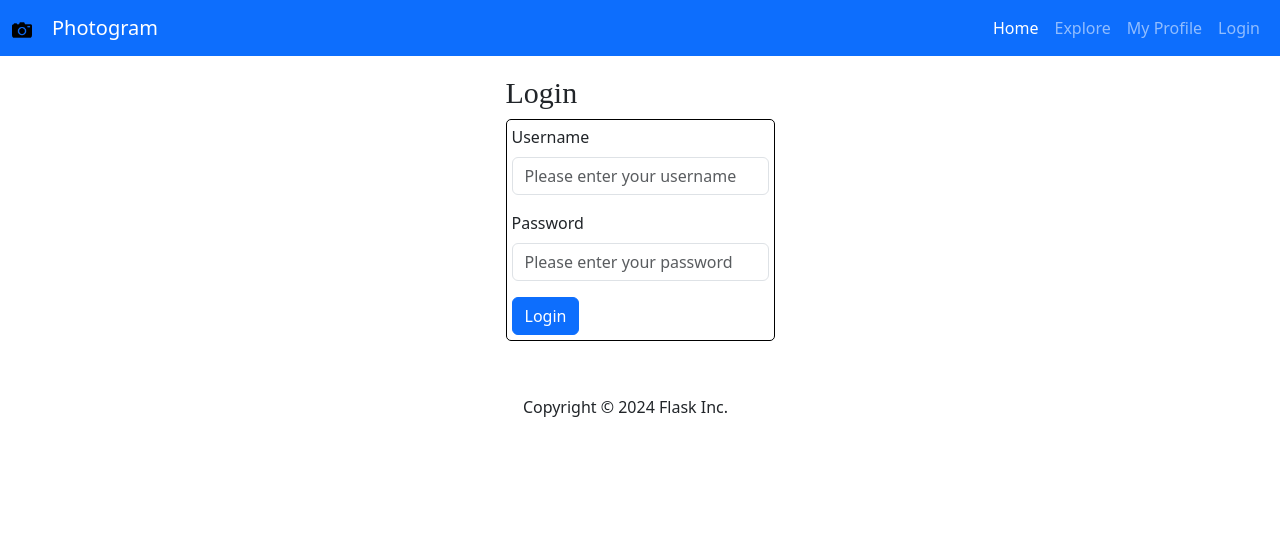
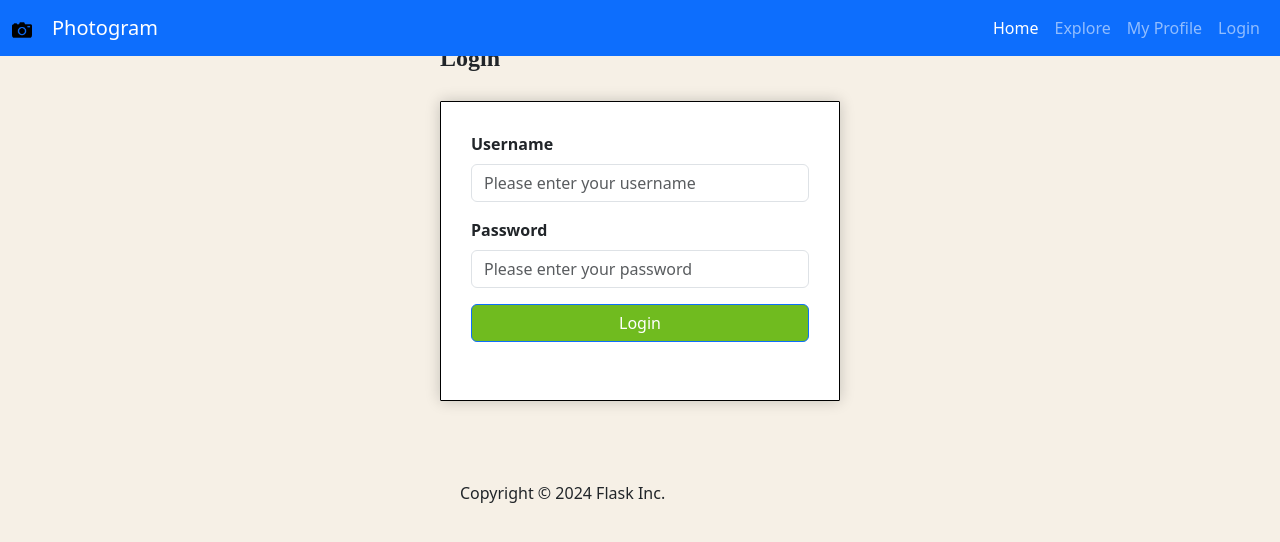
Before and after one commit to Alxlex/INFO3180-final_project, a Vue app: page /login in a window 1280 px wide. Shown: the top 542 px of the page. Built offline with nearby package versions, Linux system fonts and the light colour scheme; no server answers.

Commit message:
Added code for login and register styling

```diff
--- a/src/views/LoginFormView.vue
+++ b/src/views/LoginFormView.vue
@@ -1,7 +1,112 @@
 <template>
-    <LoginForm />
+    <div v-if="msg != null">
+        <div v-if="msg['errors']" class="alert alert-danger" role="alert">
+            <p> {{ msg['errors'] }} </p>
+        </div>
+        <div v-else class="alert alert-success" role="alert">
+            <p>{{ msg['message'] }}</p>
+        </div>
+    </div>
+    <h1>Login</h1>
+    <form @submit.prevent="login" method="post" id="loginForm">
+        <div class="form-group mb-3">
+            <label for="username" class="form-label">Username</label>
+            <input type="text" name="username" class="form-control" placeholder="Please enter your username">
+        </div>
+        <div class="form-group mb-3">
+            <label for="password" class="form-label">Password</label>
+            <input type="text" name="password" class="form-control" placeholder="Please enter your password">
+        </div>
+        <button class="btn btn-primary" type="submit">Login</button>
+    </form>
 </template>
 
+<style>
+    body {
+        background-color: #F6F0E6;
+        display: flex;
+        justify-content: center;
+        align-items: center;
+        height: 100vh;
+        width: 100%;
+    }
+
+
+    h1{
+        align-content: left;
+        font-weight: bold;
+        font-size: 150%;
+        padding-bottom: 20px;
+    }
+
+    #loginForm{
+        background-color: white;
+        border: 0.5px solid black;
+        /* border-bottom:none; */
+        box-shadow: 0 0 15px rgba(0, 0, 0, 0.2);
+        padding: 30px;
+        padding-bottom: 1;
+        border-radius: 1px;
+        width: 400px;
+        height: 300px;
+    }
+
+    .btn-primary {
+        background-color:#70bb1f;
+        width: 100%;
+    }
+
+    .form-label{
+        font-weight: bold;
+    }
+</style>
+
 <script setup>
-    import LoginForm from '../components/LoginForm.vue';
+    import { ref, onMounted } from "vue";
+    import { useRouter } from "vue-router";
+
+    onMounted(() =>{
+        getCsrf();
+    });
+
+    const msg = ref(null)
+    const router = useRouter();
+    const csrf_token = ref("")
+
+    function getCsrf(){
+        fetch('/api/v1/csrf-token')
+        .then((response) => response.json())
+        .then((data) => {
+            console.log(data)
+            csrf_token.value = data.csrf_token;
+        })
+    }
+
+    function login(){
+        let loginForm = document.getElementById('loginForm')
+        let form_data = new FormData(loginForm);
+
+        fetch('/api/v1/auth/login', {
+            method: 'POST',
+            body: form_data,
+            headers: {
+                'X-CSRFToken': csrf_token.value
+            }
+        })
+        .then(function (response) {
+            return response.json();
+        })
+        .then(function (data){
+            console.log(data)
+            msg.value = data;
+
+            if(msg.value['token']){
+                localStorage.setItem('token', msg.value['token'])
+                router.replace({ path: '/explore' })
+            }
+        })
+        .catch(function (error) {
+            console.log(error)
+        });
+    }
 </script>
--- a/src/views/RegisterFormView.vue
+++ b/src/views/RegisterFormView.vue
@@ -1,7 +1,139 @@
 <template>
-    <RegisterForm />
+    <div v-if="msg != null">
+        <div v-if="msg['errors']" class="alert alert-danger" role="alert">
+            <li v-for="err in msg['errors']"> {{ err }} </li>
+        </div>
+        <div v-else class="alert alert-success" role="alert">
+            <p>{{ msg['message'] }}</p>
+        </div>
+    </div>
+    <h1>Register</h1>
+    <div class="container">
+    <form @submit.prevent="registerUser" method="POST" id="registerForm" enctype="multipart/form-data">
+        <div class="form-group mb-3">
+            <label for="firstname" class="form-label">First Name</label>
+            <input id="firstname" name = "firstname" type="text" class="form-control" placeholder="Please enter your First Name">
+        </div>
+        <div class="form-group mb-3">
+            <label for="lastname" class="form-label">Last Name</label>
+            <input id="lastname" name = "lastname" type="text" class="form-control" placeholder="Please enter your Last Name">
+        </div>
+        <div class="form-group mb-3">
+            <label for="email" class="form-label">Email Address</label>
+            <input id="email" name = "email" type="text" class="form-control" placeholder="Please enter your Email Address">
+        </div>
+        <div class="form-group mb-3">
+            <label for="username" class="form-label">Username</label>
+            <input id="username" name = "username" type="text" class="form-control" placeholder="Please enter your Username">
+        </div>
+        <div class="form-group mb-3">
+            <label for="password" class="form-label">Password</label>
+            <input id="password" name = "password" type="text" class="form-control" placeholder="Please enter your Password">
+        </div>
+        <div class="form-group mb-3">
+            <label for="location" class="form-label">Location</label>
+            <input id="location" name = "location" type="text" class="form-control" placeholder="Please enter your Location">
+        </div>
+        <div class="form-group mb-3">
+            <label for="biography" class="form-label">Biography</label>
+            <input id="biography" name = "biography" type="text" class="form-control" placeholder="Please enter your Biography">
+        </div>
+        <div class="form-group mb-3">
+            <label for="profile_photo" class="form-label">Profile Photo</label>
+            <input id="profile_photo" name = "profile_photo" type="file" class="form-control">
+        </div>
+        <button class="btn btn-primary" type="submit">Register</button>
+    </form>
+    </div>
 </template>
 
 <script setup>
-    import RegisterForm from '../components/RegisterForm.vue';
+    import { ref, onMounted } from "vue";
+
+    const csrf_token = ref("");
+    const msg = ref(null);
+
+    onMounted(() =>{
+        getCsrf()
+    });
+
+    function getCsrf(){
+        fetch('/api/v1/csrf-token')
+        .then((response) => response.json())
+        .then((data) => {
+            csrf_token.value = data.csrf_token;
+        })
+    }
+
+    function registerUser(){
+        let registerForm = document.getElementById('registerForm');
+        let form_data = new FormData(registerForm);
+
+        fetch('/api/v1/register', {
+            method: 'POST',
+            body: form_data,
+            headers: {
+                'X-CSRFToken': csrf_token.value
+            }
+        })
+        .then(function (response) {
+            return response.json();
+        })
+        .then(function (data){
+            msg.value = data;
+        })
+        .catch(function (error) {
+            console.log(error)
+        });
+    }
 </script>
+
+<style scoped>
+
+body {
+        background-color: #F6F0E6;
+        display: flex;
+        justify-content: center;
+        align-items: center;
+        height: 100vh;
+        width: 100%;
+    }
+.container {
+  width: 100%;
+  display: flex;
+  background-color: white;
+  height: 80%;
+  background-color: white;
+  box-shadow: 0 0 10px rgba(0, 0, 0, 0.2);
+}
+
+
+h1 {
+  font-weight: bold;
+  font-size: large;
+  padding-bottom: 5%;
+}
+
+form{
+  margin-bottom: 20px;
+}
+.form-group mb-3{
+  padding: 10px;
+}
+.form-control{
+  align-self: center;
+  justify-self: center;
+}
+.form-label{
+  font-weight: bold;
+}
+
+button.btn{
+  margin: 0 auto;
+  margin-top: 5%;
+  display: block;
+  width:100%;
+  border: none;
+  background-color: #70bb1f;
+}
+</style>
```
